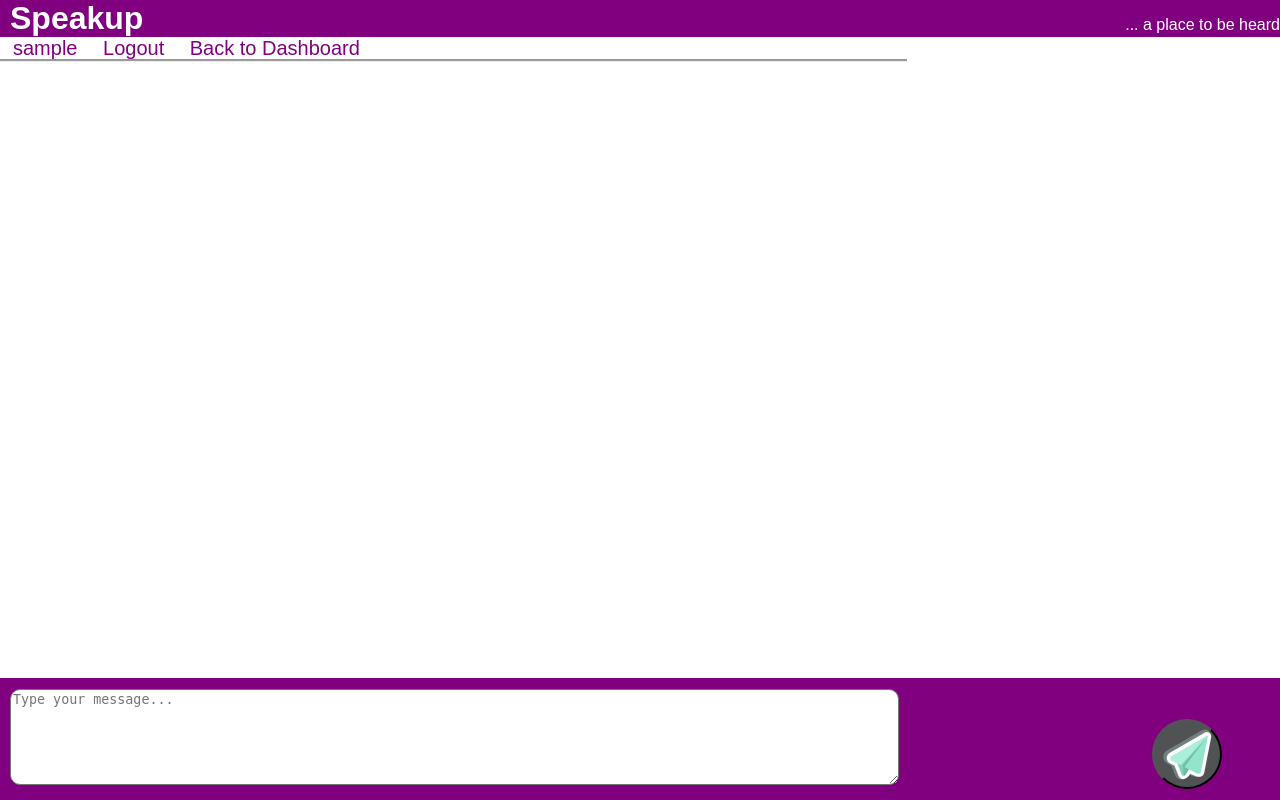
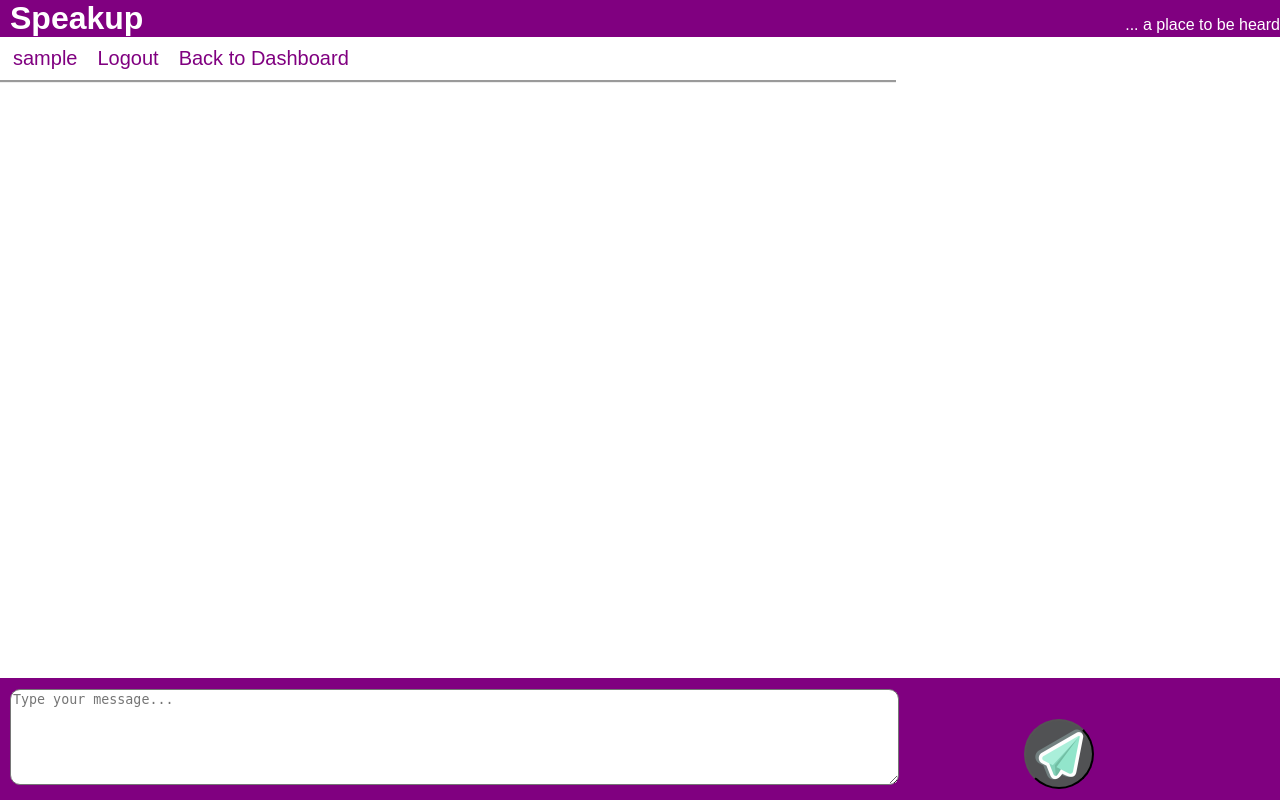
Before and after one commit to FinisherDev/speakup_chatroom, a Django app: page /chats/1/1/ in a window 1280 px wide. Run offline with Django 4.2, Linux system fonts and the light colour scheme; the visitor is signed in with stand-in values (Sample User, id 1); data comes from the database, SQL or seed files in the repository; data that the repository does not hold is empty; some libraries are stand-ins or nearby versions.

Commit message:
Css changes again.

```diff
--- a/home/static/home/css/home.css
+++ b/home/static/home/css/home.css
@@ -13,20 +13,23 @@ body{
   margin-left: : 0px;
   padding-left: 10px;
   width: 100%;
-  display: inline-block;
+  display: inline-flex;
+  flex-direction: row;
+  flex-grow: 1;
 }
 h1{
   margin: 0px;
   text-align: left;
   clear: right;
   display: inline-block;
+  flex-grow: 1;
 }
 p{
   float: right;
   margin-bottom: 0px;
 }
 #login-form{
-  display: block;
+  display: flex;
   margin-left: 40.00%;
   margin-right: 40.00%;
   margin-top: 10.00%;
@@ -41,7 +44,7 @@ p{
   margin-left: 40.00%;
   margin-top: 10.00%;
   background-color: purple;
-  width: 25.00%;
+  width: 300px;
   padding: 10px 40px 40px 40px;
   border-radius: 5px;
   height: 400px;
@@ -184,14 +187,13 @@ a{
   text-align: center;
 }
 #chat-box{
-  display: inline;
+  display: inline-block;
   background-color: purple;
-  position: absolute;
+  position: fixed;
   bottom: 0px;
   width: 100%;
 }
 .input-field{
-  clear: right;
   bottom: 0px;
   height: 30px;
   margin-top: 11px;
@@ -203,9 +205,11 @@ a{
 }
 .cols1{
   margin-right: 10px;
-  margin-left: 90%;
+  margin-left: 80%;
+  overflow: hidden;
   height: 10%;
   margin-bottom: 10px;
+  flex-grow: 0.5;
 }
 #send_btn{
   height: 70px;
@@ -258,30 +262,12 @@ a{
 }
 #board{
   overflow-y: scroll;
-  height: 73vh;
-  bottom: 0px;
+  height: 69vh;
   padding-bottom: 3px;
 }
-.collection{
-  background: white;
-  display: block;
+#nav-mobile_chat{
   margin-top: 0px;
-  border-bottom-style: groove;
-  border-bottom-width: thin;
-  overflow-x: scroll;
-}
-.collection-item_row{
-  display: inline-block;
-  margin-left: 80px;
-  color: purple;
-  border-left-style: groove;
-  border-width: thin;
-  padding-bottom: 0px;
-  margin-bottom: 0px;
-  padding-left: 3px;
-}
-#nav-mobile_chat{
-  display: inline;
+  display: inline-flex;
   list-style-type: none;
   margin-left: 0px;
   margin-bottom: 10px;
@@ -295,6 +281,7 @@ a{
 li{
   display: inline;
   margin: 10px;
+  flex-shrink: 0.5;
 }
 .collection_column{
   background: white;
--- a/speakup/settings.py
+++ b/speakup/settings.py
@@ -24,7 +24,7 @@ with open('etc/secret_key.txt') as f:
     SECRET_KEY = f.read().strip()
 
 # SECURITY WARNING: don't run with debug turned on in production!
-DEBUG = True
+DEBUG = False
 
 ALLOWED_HOSTS = ['evening-refuge-37042.herokuapp.com','127.0.0.1']
 
```
